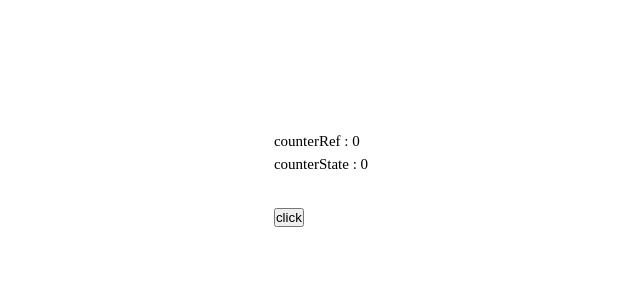
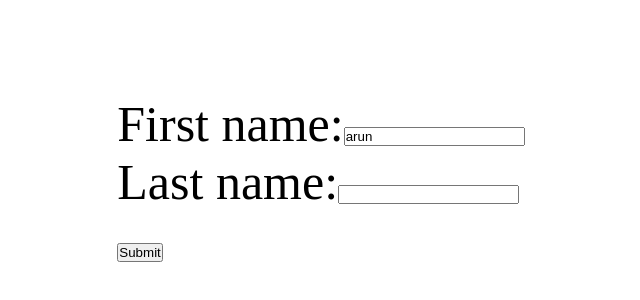
Before and after one commit to apurvwaghmare/ReactComponents, a React (Create React App) app in the folder react-course/: page / in a window 1280 px wide. Shown: the part 218-518 px from the top of the page, without its empty margins (319-959 px from the left). Built offline with nearby package versions, Linux system fonts and the light colour scheme.

Commit message:
form handling controlled and uncontrolled

```diff
--- a/react-course/src/App.js
+++ b/react-course/src/App.js
@@ -10,6 +10,8 @@ import shoe4 from "./Assets/shoe4.png";
 import shoe5 from "./Assets/shoe5.png";
 import Hooks from "./Components/Hooks";
 import UseRefHooks from "./Components/UseRefHooks";
+import Form from "./Components/Form";
+
 const App = () => {
 
     // const data = [{title:"Blktop Rider Suede Sneakers", price:"8099", img:shoes},
@@ -65,7 +67,8 @@ const App = () => {
 
 
             <Hooks/>
-            <UseRefHooks/>
+            {/* <UseRefHooks/> */}
+            <Form/>
         </div>
     );
 };
--- /dev/null
+++ b/react-course/src/Components/Form.js
@@ -0,0 +1,35 @@
+import React, {useState, useRef} from "react";
+
+const Form = () => {
+
+    // handling form using comtrolled components using {useState}
+    const [firstName, setFirstName] = useState("arun");
+    const handleChange = (e) => {
+        setFirstName(e.target.value);
+    }
+
+    // handling form using uncomtrolled components {useRef}
+    const inputRef = useRef();
+    const handleSubmit = (e) => {
+        e.preventDefault();
+        console.log(inputRef.current.value);
+    }
+    return (
+        <div>
+            <form>
+                <label>First name:</label>
+                <input type="text" name="fname" value={firstName} onChange={handleChange}/>
+                <br />
+            </form>
+
+             <form onSubmit={handleSubmit}>
+                <label>Last name:</label>
+                <input type="text" ref={inputRef}/>
+                <br />
+                <button type="submit">Submit</button>
+            </form>
+        </div>
+    );
+};
+
+export default Form;
```
